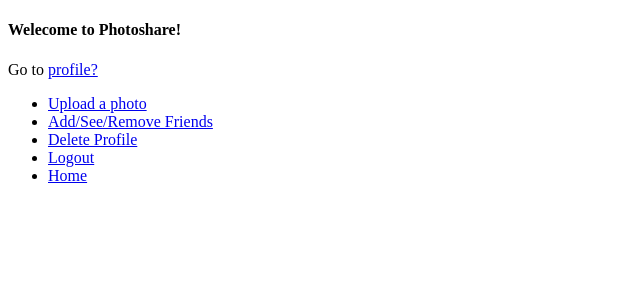
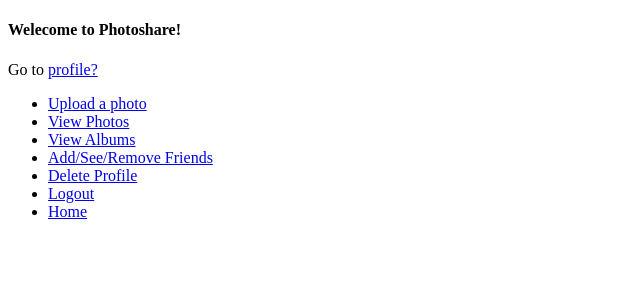
Before and after one commit to prathamshroff/PhotoShare-Flask, a Flask app: page / in a window 1280 px wide. Shown: the top 300 px of the page, without its empty margins (0-640 px from the left). Run offline with Flask 2, Linux system fonts and the light colour scheme; data that the repository does not hold is empty.

Commit message:
Worked on Photos & Albums

```diff
--- a/skeleton/app.py
+++ b/skeleton/app.py
@@ -76,25 +76,47 @@ def new_page_function():
 	return new_page_html
 '''
 
-@app.route('/user_photos')
+@app.route('/user_photos', methods=['GET', 'POST'])
 @flask_login.login_required
 def user_photos():
-	return render_template('user_photos.html')
+	user = request.args.get('user')
+	uid = user[0]
+	email=flask_login.current_user.id
+	#if email != user[1]:
+	#	print(email)
+	#	return render_template('hello.html', name=flask_login.current_user.id, message='Email Mismatch Error #001')
+	album = request.args.get('album')
+	photos = getUsersPhotosByAlbum(album[0])
+	#albums = getUsersAlbums(uid)
+	photos = getUsersPhotos(uid)
+	tags = comments = likes = []
+	if request.method == 'POST':
+		return render_template('/user_photos.html', user=user, photos=photos, album=album)
+	else:
+		return render_template('/user_photos.html', user=user, photos=photos, album=album, tags=tags, likes=likes, comments=comments, base64=base64)
 
-@app.route('/user_albums')
+@app.route('/user_albums', methods=['GET', 'POST'])
 @flask_login.login_required
 def user_albums():
-	name=flask_login.current_user.id
+	email=flask_login.current_user.id
 	uid = getUserIdFromEmail(flask_login.current_user.id)
-	return render_template('user_albums.html', user = (uid, name))
+	albums = getUsersAlbums(uid)
+	if request.method == 'POST':
+		albumName = request.form.get('albumName')
+		cursor.execute("INSERT INTO Albums(name, user_id) VALUES ('{0}', '{1}')".format(albumName, uid))
+		conn.commit()
+		return render_template('user_albums.html', name=flask_login.current_user.id, user = (uid, email), message='New Album Added!', albums = getUsersAlbums(uid))
+	else:
+		return render_template('user_albums.html', user = (uid, email), albums = albums)
 
-@app.route('/create_album', methods=['GET', 'POST'])
+@app.route('/viewphotos', methods=['GET', 'POST'])
 @flask_login.login_required
 def create_album():
+	photos = getAllPhotos()
 	if request.method == 'POST':
-		return render_template('create_album.html')
+		return render_template('viewphotos.html')
 	else:
-		return render_template('create_album.html')
+		return render_template('viewphotos.html', photos=photos, base64=base64)
 
 
 
@@ -108,34 +130,27 @@ def delete_user():
 	if request.method == 'POST':
 		cursor = conn.cursor()
 		uid = getUserIdFromEmail(flask_login.current_user.id)
-
 		conf_email = request.form.get('conf_email')
-		cursor = conn.cursor()
-		cursor.execute("SELECT user_id FROM Users WHERE email = '{0}'".format(conf_email))
-		conf_id = cursor.fetchall()[0][0]
+		conf_id = getUserIdFromEmail(conf_email)
 
 		if uid == conf_id:
 			cursor.execute("DELETE FROM Users WHERE user_id = '{0}'".format(uid))
 			conn.commit()
 			return render_template('hello.html', message='Profile & Account Deleted!')
-
 	#The method is GET so we return a HTML form to delete user.
 	else:
 		return render_template('delete_user.html')
 
 @app.route('/friends', methods=['GET', 'POST'])
 @flask_login.login_required
-def add_friend():
+def friends():
 	cursor = conn.cursor()
 	uid = getUserIdFromEmail(flask_login.current_user.id)
-	cursor.execute("SELECT email FROM Users WHERE user_id IN (SELECT friend_id FROM Friends WHERE user_id = '{0}')".format(uid))
-	currentFriendList = cursor.fetchall()
+	currentFriendList = getUsersFriends(uid)
 
 	if request.method == 'POST':
 		friendEmail = request.form.get('friendEmail')
-		cursor = conn.cursor()
-		cursor.execute("SELECT user_id FROM Users WHERE email = '{0}'".format(friendEmail))
-		friend_id = cursor.fetchall()[0][0]
+		friend_id = getUserIdFromEmail(friendEmail)
 
 		# edge case - trying to add/remove yourself
 		if uid == friend_id:
@@ -150,7 +165,6 @@ def add_friend():
 			return render_template('hello.html', name=flask_login.current_user.id, message='Friend Added!')
 
 		elif action == 'Remove':
-
 			# edge case - tryinhg to remove someone who is not yet friend
 			if friend_id not in currentFriendList:
 				return render_template('friends.html', name=flask_login.current_user.id, message="You cannot unfriend someone who is not your friend!")
@@ -164,8 +178,6 @@ def add_friend():
 
 	else:
 		return render_template('friends.html', currentFriendList = currentFriendList)
-
-
 
 #Given routes and code below
 
@@ -241,14 +253,35 @@ def register_user():
 		#return render_template('hello.html', message='Account exists. Login or create un')
 		#return flask.redirect(flask.url_for('hello', message='Account exists.'))
 
+def getUsersFriends(uid):
+	cursor = conn.cursor()
+	cursor.execute("SELECT email FROM Users WHERE user_id IN (SELECT friend_id FROM Friends WHERE user_id = '{0}')".format(uid))
+	return cursor.fetchall()
+
+def getUsersAlbums(uid):
+	cursor = conn.cursor()
+	cursor.execute("SELECT album_id, name, date_created FROM Albums WHERE user_id = '{0}'".format(uid))
+	return cursor.fetchall() #NOTE return a list of tuples, [(album_id, name, date_created), ...]
+
+#by users, not by albums
 def getUsersPhotos(uid):
 	cursor = conn.cursor()
 	cursor.execute("SELECT imgdata, picture_id, caption FROM Pictures WHERE user_id = '{0}'".format(uid))
 	return cursor.fetchall() #NOTE return a list of tuples, [(imgdata, pid, caption), ...]
 
+def getUsersPhotosByAlbum(album_id):
+	cursor = conn.cursor()
+	cursor.execute("SELECT imgdata, picture_id, caption FROM Pictures WHERE album_id = '{0}'".format(album_id))
+	return cursor.fetchall()
+
+def getAllPhotos():
+	cursor = conn.cursor()
+	cursor.execute("SELECT * FROM Pictures")
+	return cursor.fetchall() #NOTE return a list of tuples, [(imgdata, pid, caption), ...]
+
 def getUserIdFromEmail(email):
 	cursor = conn.cursor()
-	cursor.execute("SELECT user_id  FROM Users WHERE email = '{0}'".format(email))
+	cursor.execute("SELECT user_id FROM Users WHERE email = '{0}'".format(email))
 	return cursor.fetchone()[0]
 
 def isEmailUnique(email):
@@ -290,13 +323,11 @@ def upload_file():
 		return render_template('upload.html')
 #end photo uploading code
 
-
 #default page
 @app.route("/", methods=['GET'])
 def hello():
 	return render_template('hello.html', message='Welecome to Photoshare')
 
-
 if __name__ == "__main__":
 	#this is invoked when in the shell  you run
 	#$ python app.py
--- a/skeleton/templates/hello.html
+++ b/skeleton/templates/hello.html
@@ -27,6 +27,8 @@
 
 <ul>
 <li><a href='/upload'>Upload a photo</a> </li>
+<li><a href='/viewphotos'>View Photos</a> </li>
+<li><a href='/user_albums'>View Albums</a> </li>
 <li><a href='/friends'>Add/See/Remove Friends</a> </li>
 <li><a href='/delete_user'>Delete Profile</a> </li>
 <li><a href='/logout'>Logout</a></li>
--- a/skeleton/templates/user_albums.html
+++ b/skeleton/templates/user_albums.html
@@ -15,7 +15,9 @@
   <h2>Albums of {{user[1]}}:</h2>
   <ul>
     {% for album in albums %}
-      <li><a href='/user{{user[0]}}/album{{album[0]}}'>{{album[1]}}</a></li>
+       <!-- <li><a href='/user{{user[0]}}/album{{album[0]}}'>{{album[1]}}</a></li> -->
+      <li><a href="{{ url_for('user_photos', user=user, album=album) }}">{{album[1]}}</a></li>
+
     {% endfor %}
   </ul>
 {% endif %}
@@ -26,7 +28,7 @@
     <form method="post" enctype="multipart/form-data" action="/user_albums">
 
       <label for="albumName">Unique Album Name:</label>
-      <input type="text" name = "albumName" /><br />
+      <input type="text" name = "albumName" />
       <input type="submit" value="Create!" />
     </form>
 
--- a/skeleton/templates/user_photos.html
+++ b/skeleton/templates/user_photos.html
@@ -13,6 +13,7 @@
 <!--user_id,email; user is the owner of this album-->
 <!--tags, likes, comments(comment_id, comment_date, comment_txt, commenter_email)-->
 <h2>Photos in Album {{album[1]}} of {{user[1]}}:</h2>
+{% if photos %}
 {% for photo in photos %}
   {{photo[4]}} <br />
 
@@ -90,6 +91,7 @@
   <br />
   <br />
 {% endfor %}
+{% endif %}
 
 
 <script>
```
Also changed, not shown: skeleton/templates/viewphotos.html (added, +17 -0 lines).
